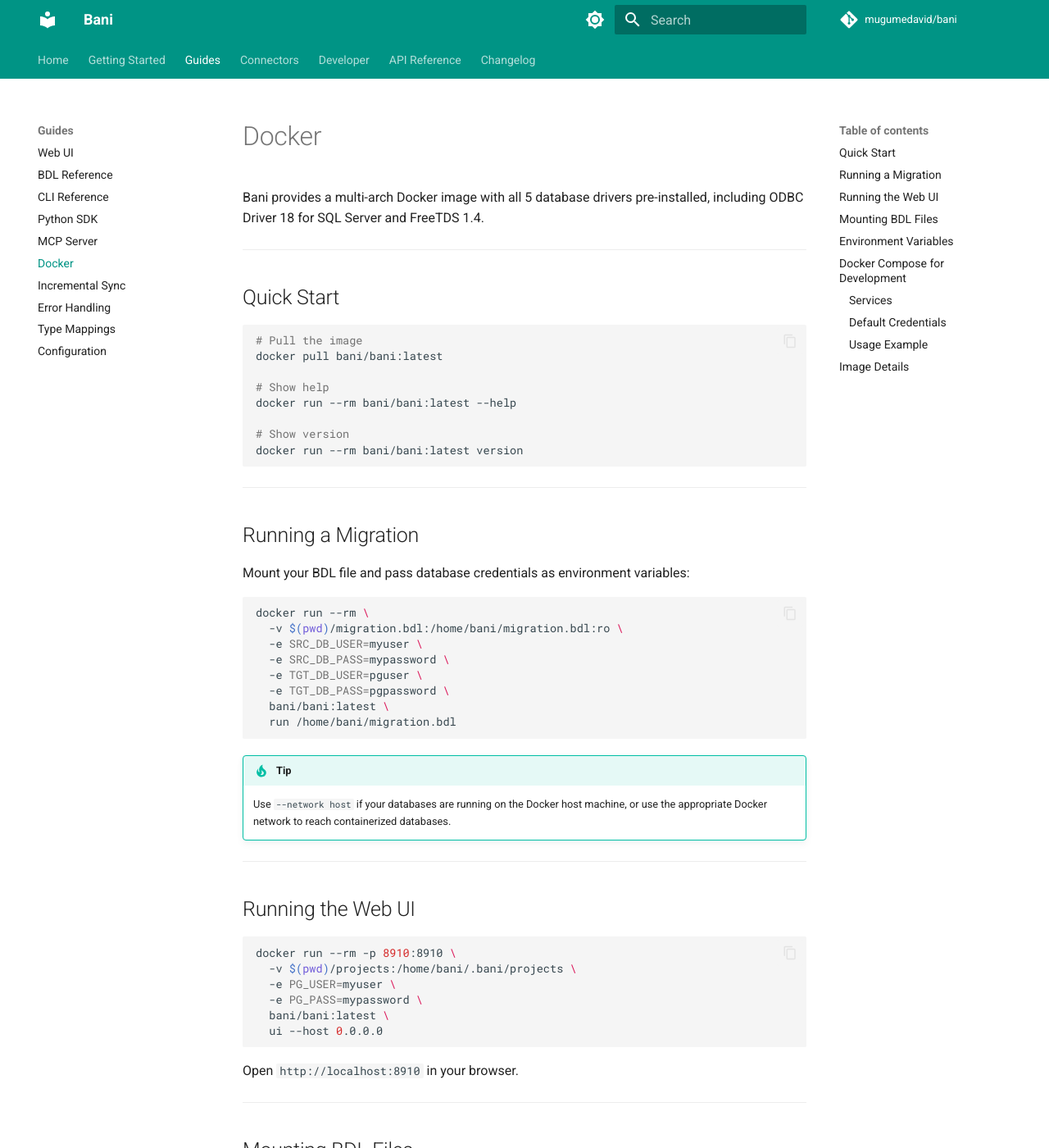
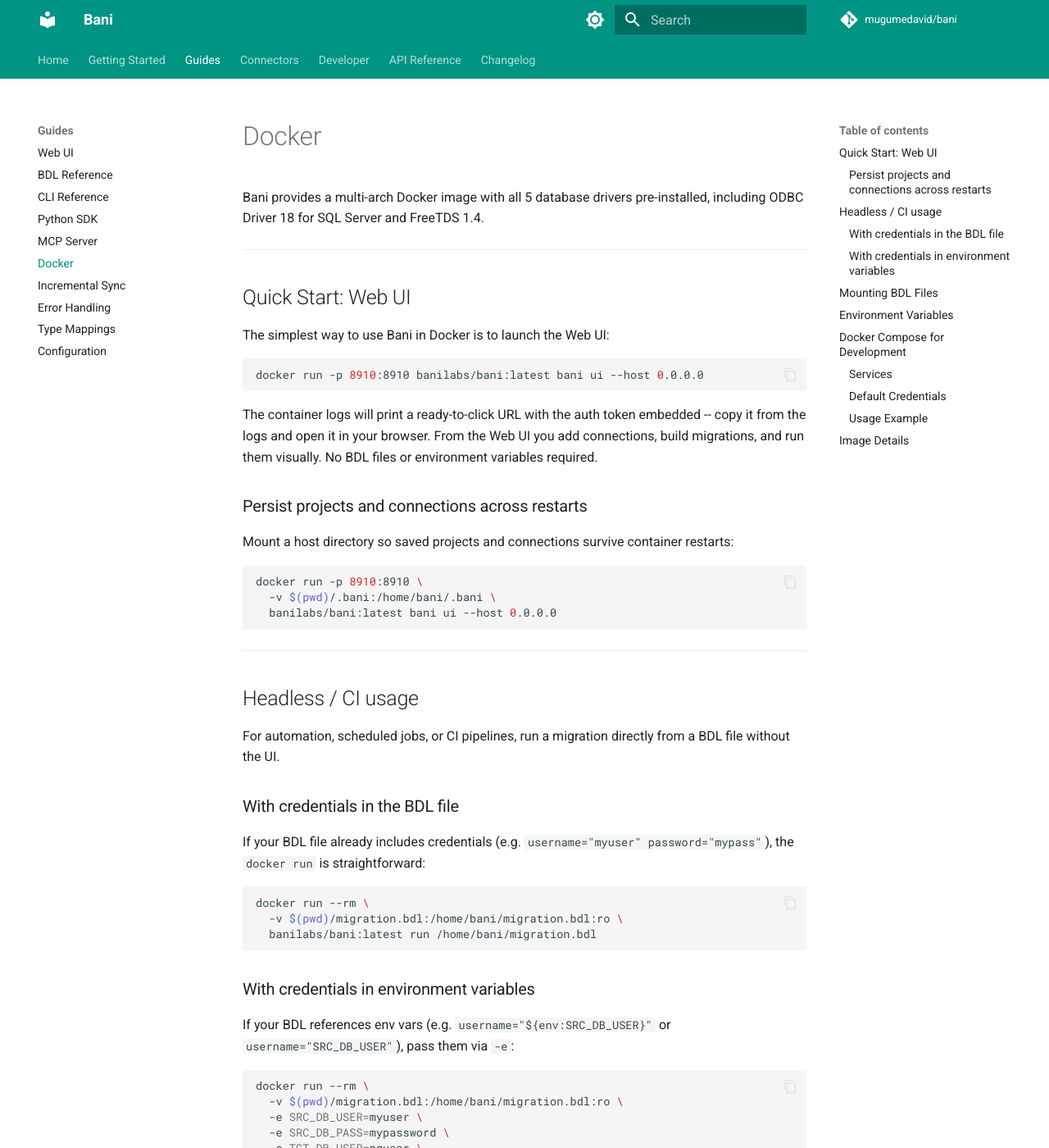
Before and after one commit to mugumedavid/bani, an MkDocs documentation site: the page built from docs/guides/docker.md, in a window 1280 px wide and 1400 px high. Shown: the whole window at 82% size. Built offline with MkDocs 1.6.1 and Material for MkDocs 9.7.7, drawn with Linux system fonts in a browser that asks for light colours; comment, search, counter and statistics services are not loaded; the version menu is left out; some of the changed text lies outside the part shown.

Commit message:
docs: restructure Docker guide, fix MCP credentials, add pip install section
- Docker guide: Web UI first (primary path), headless/CI as advanced
- MCP guide: rewrite credentials section (saved connections > env vars > plaintext)
- MCP/AICallout: remove misleading env block from Claude Desktop config
- Getting Started: add pip install section with what you get/don't get
- Getting Started: MSSQL system dependency warning for pip installs
- Marketing site: remove pip install snippet from hero
- Marketing site: accurate connector versions, comparison table "more coming"

Co-Authored-By: Claude Opus 4.6 (1M context) <noreply@anthropic.com>

````diff
--- a/docs/guides/docker.md
+++ b/docs/guides/docker.md
@@ -4,24 +4,45 @@ Bani provides a multi-arch Docker image with all 5 database drivers pre-installe
 
 ---
 
-## Quick Start
+## Quick Start: Web UI
+
+The simplest way to use Bani in Docker is to launch the Web UI:
 
 ```bash
-# Pull the image
-docker pull bani/bani:latest
+docker run -p 8910:8910 banilabs/bani:latest bani ui --host 0.0.0.0
+```
 
-# Show help
-docker run --rm bani/bani:latest --help
+The container logs will print a ready-to-click URL with the auth token embedded -- copy it from the logs and open it in your browser. From the Web UI you add connections, build migrations, and run them visually. No BDL files or environment variables required.
 
-# Show version
-docker run --rm bani/bani:latest version
+### Persist projects and connections across restarts
+
+Mount a host directory so saved projects and connections survive container restarts:
+
+```bash
+docker run -p 8910:8910 \
+  -v $(pwd)/.bani:/home/bani/.bani \
+  banilabs/bani:latest bani ui --host 0.0.0.0
 ```
 
 ---
 
-## Running a Migration
+## Headless / CI usage
 
-Mount your BDL file and pass database credentials as environment variables:
+For automation, scheduled jobs, or CI pipelines, run a migration directly from a BDL file without the UI.
+
+### With credentials in the BDL file
+
+If your BDL file already includes credentials (e.g. `username="myuser" password="mypass"`), the `docker run` is straightforward:
+
+```bash
+docker run --rm \
+  -v $(pwd)/migration.bdl:/home/bani/migration.bdl:ro \
+  banilabs/bani:latest run /home/bani/migration.bdl
+```
+
+### With credentials in environment variables
+
+If your BDL references env vars (e.g. `username="${env:SRC_DB_USER}"` or `username="SRC_DB_USER"`), pass them via `-e`:
 
 ```bash
 docker run --rm \
@@ -30,27 +51,11 @@ docker run --rm \
   -e SRC_DB_PASS=mypassword \
   -e TGT_DB_USER=pguser \
   -e TGT_DB_PASS=pgpassword \
-  bani/bani:latest \
-  run /home/bani/migration.bdl
+  banilabs/bani:latest run /home/bani/migration.bdl
 ```
 
-!!! tip
-    Use `--network host` if your databases are running on the Docker host machine, or use the appropriate Docker network to reach containerized databases.
-
----
-
-## Running the Web UI
-
-```bash
-docker run --rm -p 8910:8910 \
-  -v $(pwd)/projects:/home/bani/.bani/projects \
-  -e PG_USER=myuser \
-  -e PG_PASS=mypassword \
-  bani/bani:latest \
-  ui --host 0.0.0.0
-```
-
-Open `http://localhost:8910` in your browser.
+!!! tip "Network access"
+    Use `--network host` if your databases run on the Docker host. For containerised databases, attach to the same Docker network.
 
 ---
 
@@ -73,18 +78,17 @@ The container runs as user `bani` with a home directory at `/home/bani`. Mount y
 
 ## Environment Variables
 
-Pass database credentials and configuration via `-e`:
+Bani supports the following environment variables in Docker:
 
 | Variable | Description |
 |---|---|
-| `PG_USER`, `PG_PASS` | PostgreSQL credentials |
-| `MYSQL_USER`, `MYSQL_PASS` | MySQL credentials |
-| `MSSQL_USER`, `MSSQL_PASS` | SQL Server credentials |
-| `ORACLE_USER`, `ORACLE_PASS` | Oracle credentials |
-| `BANI_BATCH_SIZE` | Override default batch size |
-| `BANI_PARALLEL_WORKERS` | Override default parallel workers |
-| `BANI_MEMORY_LIMIT_MB` | Override default memory limit |
-| `BANI_LOG_LEVEL` | Logging level (debug, info, warn, error) |
+| `BANI_AUTH_TOKEN` | Use a fixed Web UI auth token (instead of a random one each restart). |
+| `BANI_LOG_LEVEL` | Logging level (`debug`, `info`, `warn`, `error`). |
+
+For database credentials, you can either:
+
+- **Embed them in the BDL file** -- simplest, no `-e` flags needed
+- **Reference env vars** -- use any names you like in the BDL (`${env:MY_VAR}` or bare `MY_VAR`) and pass them with `-e MY_VAR=value`
 
 ---
 
@@ -100,7 +104,7 @@ docker compose up -d
 
 | Service | Image | Port | Description |
 |---|---|---|---|
-| `bani` | `bani/bani:latest` | `8910` | Bani Web UI |
+| `bani` | `banilabs/bani:latest` | `8910` | Bani Web UI |
 | `postgres` | `postgres:16` | `5433` | PostgreSQL 16 |
 | `mysql` | `mysql:8.4` | `3306` | MySQL 8.4 |
 | `mysql55` | `mysql:5.7` | `3307` | MySQL 5.7 |
@@ -152,6 +156,6 @@ Included system dependencies:
 The image runs as a non-root `bani` user with `PYTHONUNBUFFERED=1` for immediate log output. The default entrypoint is `bani`, so you pass subcommands directly:
 
 ```bash
-docker run --rm bani/bani:latest validate /path/to/file.bdl
-docker run --rm bani/bani:latest schema inspect --connector postgresql ...
+docker run --rm banilabs/bani:latest validate /path/to/file.bdl
+docker run --rm banilabs/bani:latest schema inspect --connector postgresql ...
 ```
````
Also changed, not shown: docs/getting-started.md (+45 -12 lines), docs/guides/mcp-server.md (+12 -6 lines), 2 other files.
